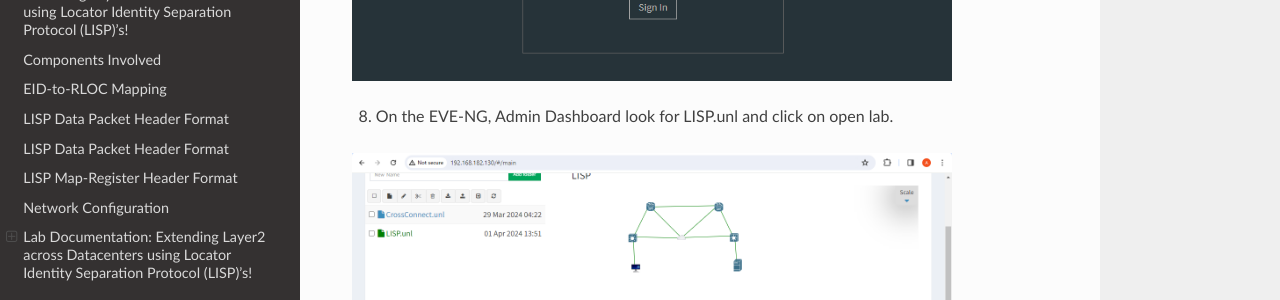
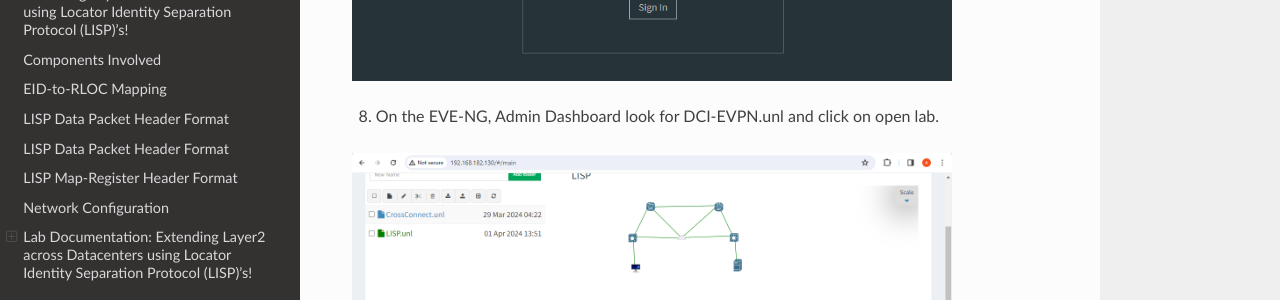
Before and after one commit to arunkumaruniqpro/c8000v_LISP_L2_Extension, a Sphinx documentation site: the page built from docs/source/index.rst, in a window 1280 px wide and 900 px high, scrolled down 8402 px. Shown: the part 151-451 px from the top of the window. Built offline with Sphinx 7.4.7 and the Read the Docs theme 2.0.0, drawn with Linux system fonts in a browser that asks for light colours.

Commit message:
Update index.rst

```diff
--- a/docs/source/index.rst
+++ b/docs/source/index.rst
@@ -222,7 +222,7 @@ Lab Setup:
   :width: 600
   :alt: Alternative text
 
-8. On the EVE-NG, Admin Dashboard look for LISP.unl and click on open lab.
+8. On the EVE-NG, Admin Dashboard look for DCI-EVPN.unl and click on open lab.
 
 .. image:: Screen4.png
   :width: 600
```
